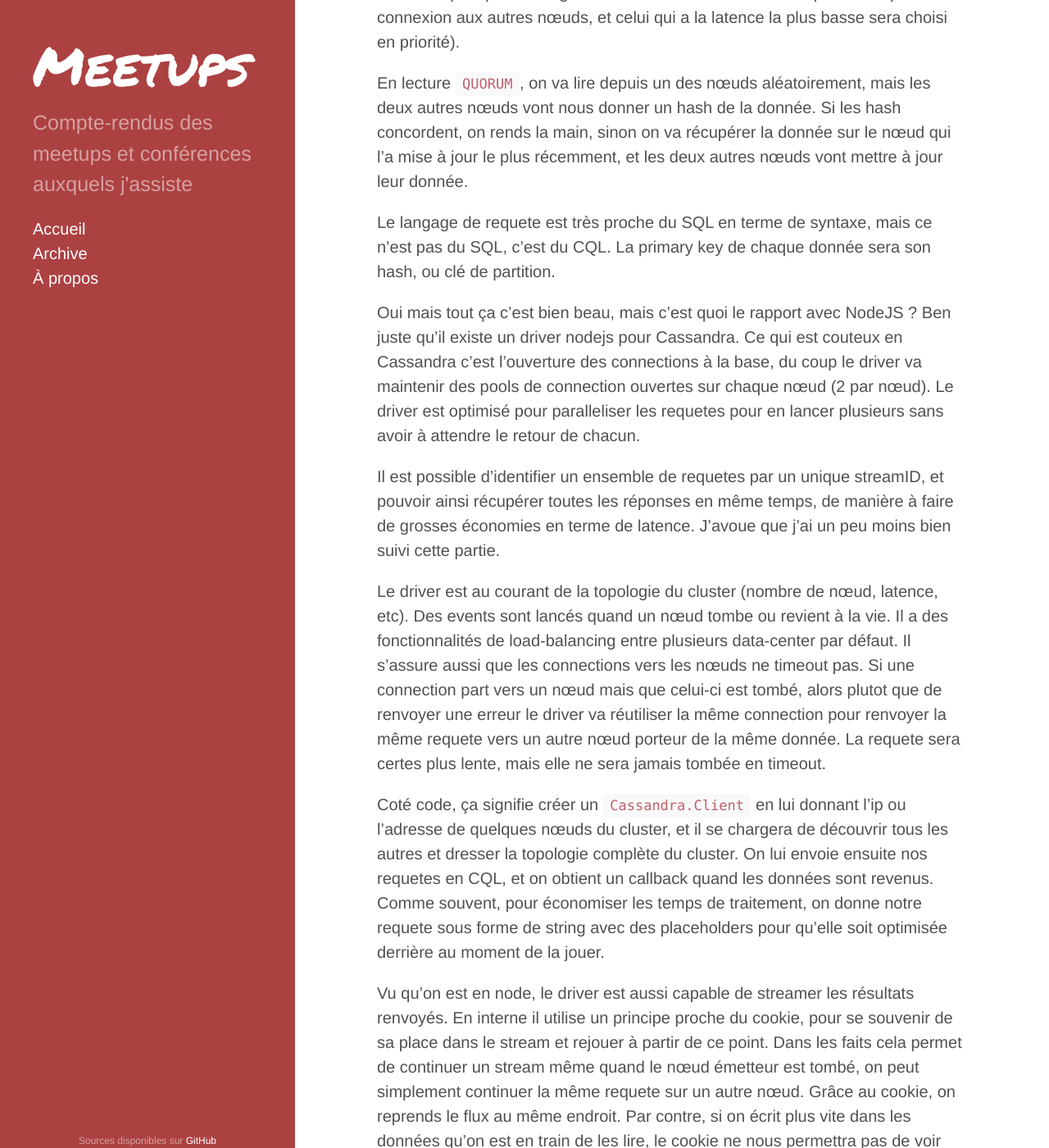
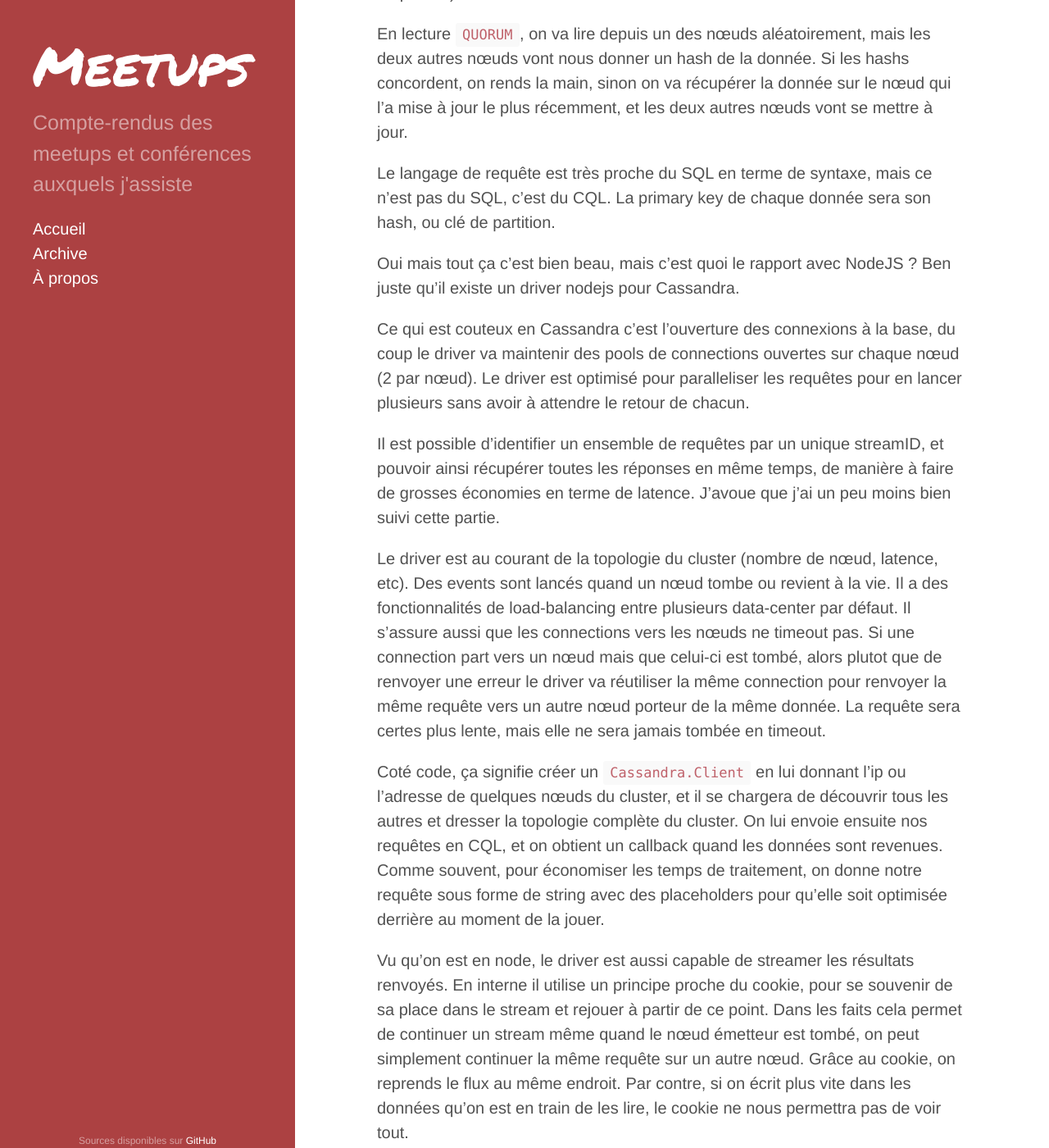
Before and after one commit to pixelastic/meetups.pixelastic.com, a Jekyll site: the page built from _posts/2014-10-15-nodejs-chapitre-2-conference-2.md, in a window 1280 px wide and 1400 px high, scrolled down 2108 px. Shown: the whole window at 82% size. Built offline with Jekyll 4.4.1, drawn with Linux system fonts in a browser that asks for light colours; Markdown is read by kramdown in place of the engine named in the settings; some of the changed text lies outside the part shown.

Commit message:
Fixin typos in NodeJS S02E02.

```diff
--- a/_posts/2014-10-15-nodejs-chapitre-2-conference-2.md
+++ b/_posts/2014-10-15-nodejs-chapitre-2-conference-2.md
@@ -49,7 +49,7 @@ On a eu ensuite droit à un exemple de fonctionnement. Imaginons que Cassandra
 tourne avec un cluster de X nœuds (8 étant le nombre utilisé dans l'exemple),
 alors chaque donnée est enregistrée sur un des X nœuds, grâce à un hash qui
 permet de toujours pointer vers le même nœud pour la même donnée. Si jamais
-notre charge augmente, on n'a juste besoin d'ajouter des nouveaux nœuds et les
+notre charge augmente, on a juste besoin d'ajouter des nouveaux nœuds et les
 nouvelles données seront réparties sur plus de nœuds.
 
 Pour assurer un bonne tolérance aux pannes des nœuds, la donnée de chaque nœud
@@ -60,8 +60,7 @@ coordinateur, pour indiquer sur quel nœud se trouve quelle donnée.
 
 Il est possible de définir pour cela trois niveaux de cohérence : `ONE`,
 `QUORUM` ou `ALL`. Ces règles s'appliquent autant pour la lecture que pour
-l'écriture. Grâce à ces règles, on peut faire des arbitrages entre la rapidité
-et la fiabilité de la donnée.
+l'écriture.
 
 En mode `ONE`, on envoie l'écriture de la donnée aux trois nœuds qui peuvent la
 stocker et dès que l'un des trois l'a enregistré, on rends la main. Les deux
@@ -79,23 +78,24 @@ connexion aux autres nœuds, et celui qui a la latence la plus basse sera choisi
 en priorité).
 
 En lecture `QUORUM`, on va lire depuis un des nœuds aléatoirement, mais les
-deux autres nœuds vont nous donner un hash de la donnée. Si les hash
+deux autres nœuds vont nous donner un hash de la donnée. Si les hashs
 concordent, on rends la main, sinon on va récupérer la donnée sur le nœud qui
-l'a mise à jour le plus récemment, et les deux autres nœuds vont mettre à jour
-leur donnée.
+l'a mise à jour le plus récemment, et les deux autres nœuds vont se mettre
+à jour.
 
-Le langage de requete est très proche du SQL en terme de syntaxe, mais ce n'est
+Le langage de requête est très proche du SQL en terme de syntaxe, mais ce n'est
 pas du SQL, c'est du CQL. La primary key de chaque donnée sera son hash, ou clé
 de partition.
 
 Oui mais tout ça c'est bien beau, mais c'est quoi le rapport avec NodeJS ? Ben
-juste qu'il existe un driver nodejs pour Cassandra. Ce qui est couteux en
-Cassandra c'est l'ouverture des connections à la base, du coup le driver va
-maintenir des pools de connection ouvertes sur chaque nœud (2 par nœud). Le
-driver est optimisé pour paralleliser les requetes pour en lancer plusieurs
-sans avoir à attendre le retour de chacun.
+juste qu'il existe un driver nodejs pour Cassandra.
 
-Il est possible d'identifier un ensemble de requetes par un unique streamID, et
+Ce qui est couteux en Cassandra c'est l'ouverture des connexions à la base, du
+coup le driver va maintenir des pools de connections ouvertes sur chaque nœud (2
+par nœud). Le driver est optimisé pour paralleliser les requêtes pour en lancer
+plusieurs sans avoir à attendre le retour de chacun.
+
+Il est possible d'identifier un ensemble de requêtes par un unique streamID, et
 pouvoir ainsi récupérer toutes les réponses en même temps, de manière à faire
 de grosses économies en terme de latence. J'avoue que j'ai un peu moins bien
 suivi cette partie.
@@ -106,14 +106,14 @@ fonctionnalités de load-balancing entre plusieurs data-center par défaut. Il
 s'assure aussi que les connections vers les nœuds ne timeout pas. Si une
 connection part vers un nœud mais que celui-ci est tombé, alors plutot que de
 renvoyer une erreur le driver va réutiliser la même connection pour renvoyer la
-même requete vers un autre nœud porteur de la même donnée. La requete sera
+même requête vers un autre nœud porteur de la même donnée. La requête sera
 certes plus lente, mais elle ne sera jamais tombée en timeout.
 
 Coté code, ça signifie créer un `Cassandra.Client` en lui donnant l'ip ou
 l'adresse de quelques nœuds du cluster, et il se chargera de découvrir tous les
 autres et dresser la topologie complète du cluster. On lui envoie ensuite nos
-requetes en CQL, et on obtient un callback quand les données sont revenus.
-Comme souvent, pour économiser les temps de traitement, on donne notre requete
+requêtes en CQL, et on obtient un callback quand les données sont revenues.
+Comme souvent, pour économiser les temps de traitement, on donne notre requête
 sous forme de string avec des placeholders pour qu'elle soit optimisée derrière
 au moment de la jouer.
 
@@ -121,7 +121,7 @@ Vu qu'on est en node, le driver est aussi capable de streamer les résultats
 renvoyés. En interne il utilise un principe proche du cookie, pour se souvenir
 de sa place dans le stream et rejouer à partir de ce point. Dans les faits cela
 permet de continuer un stream même quand le nœud émetteur est tombé, on peut
-simplement continuer la même requete sur un autre nœud. Grâce au cookie, on
+simplement continuer la même requête sur un autre nœud. Grâce au cookie, on
 reprends le flux au même endroit. Par contre, si on écrit plus vite dans les
 données qu'on est en train de les lire, le cookie ne nous permettra pas de voir
 tout.
@@ -151,14 +151,14 @@ test est isolable et reproductible.
 
 Sauf que derrière tout ces beaux principes on a quelques soucis en Node. Il est
 difficile de savoir quand un test se termine vu que tout est asynchrone. Est-ce
-que mes requetes sont pending ou est-ce qu'elles vont bientot arriver ? Est-ce
+que mes requêtes sont pending ou est-ce qu'elles vont bientot arriver ? Est-ce
 que tout ce que j'ai lancé est bien revenu ? Est-ce que je termine mon test ou
 j'attends plus longtemps ?
 
 Et puis surtout, on a un problème de stacktrace avec l'event loop de node.
 A chaque itération on est dans un contexte différent, du coup les mécanismes
-classiques de `try`/`catch` ne fonctionnement pas. On a plusieurs approches
-pour contourner ce problèmes.
+classiques de `try`/`catch` ne fonctionnent pas. On a plusieurs approches
+pour contourner ce problème.
 
 On peut par exemple déclarer manuellement la fin du test comme le fait Tape ou
 NodeUnit. On appelle une méthode `.end()` pour signifier qu'on a assez attendu
```
Also changed, not shown: other parts of _posts/2014-10-15-nodejs-chapitre-2-conference-2.md (+10 -10 lines).
